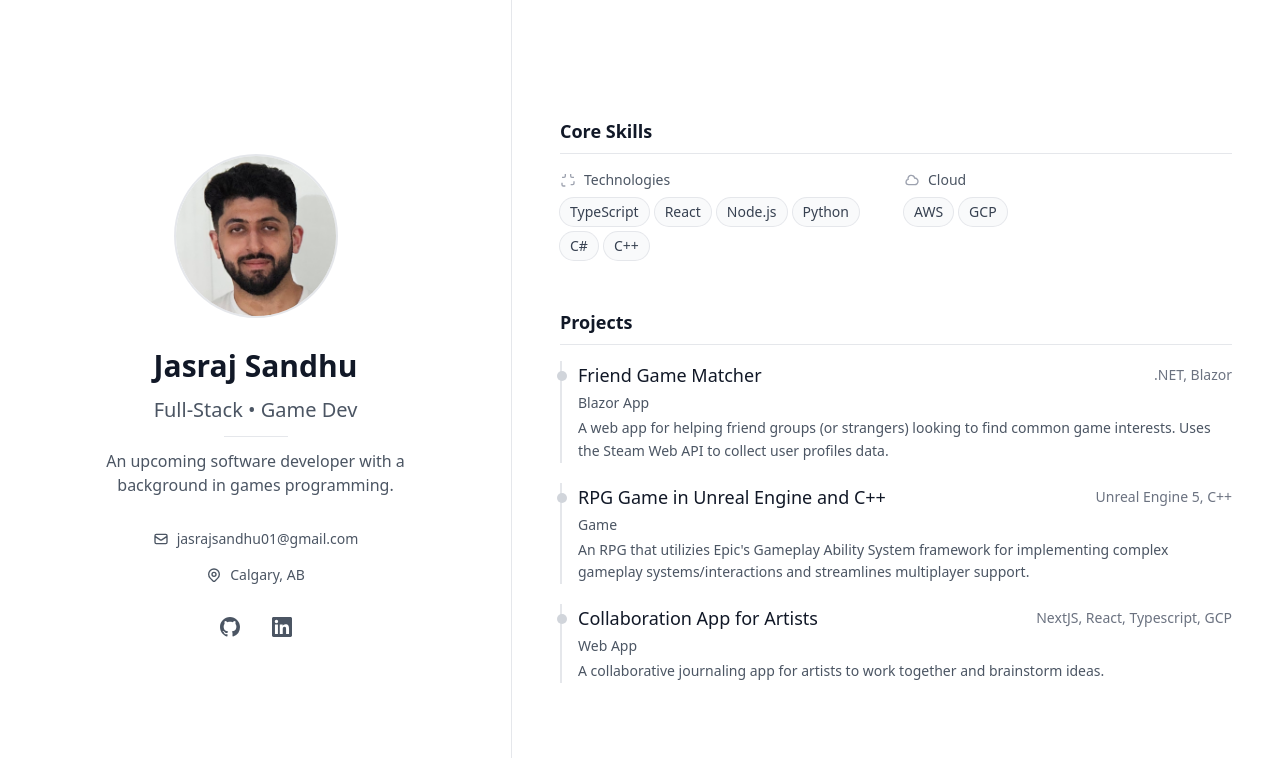
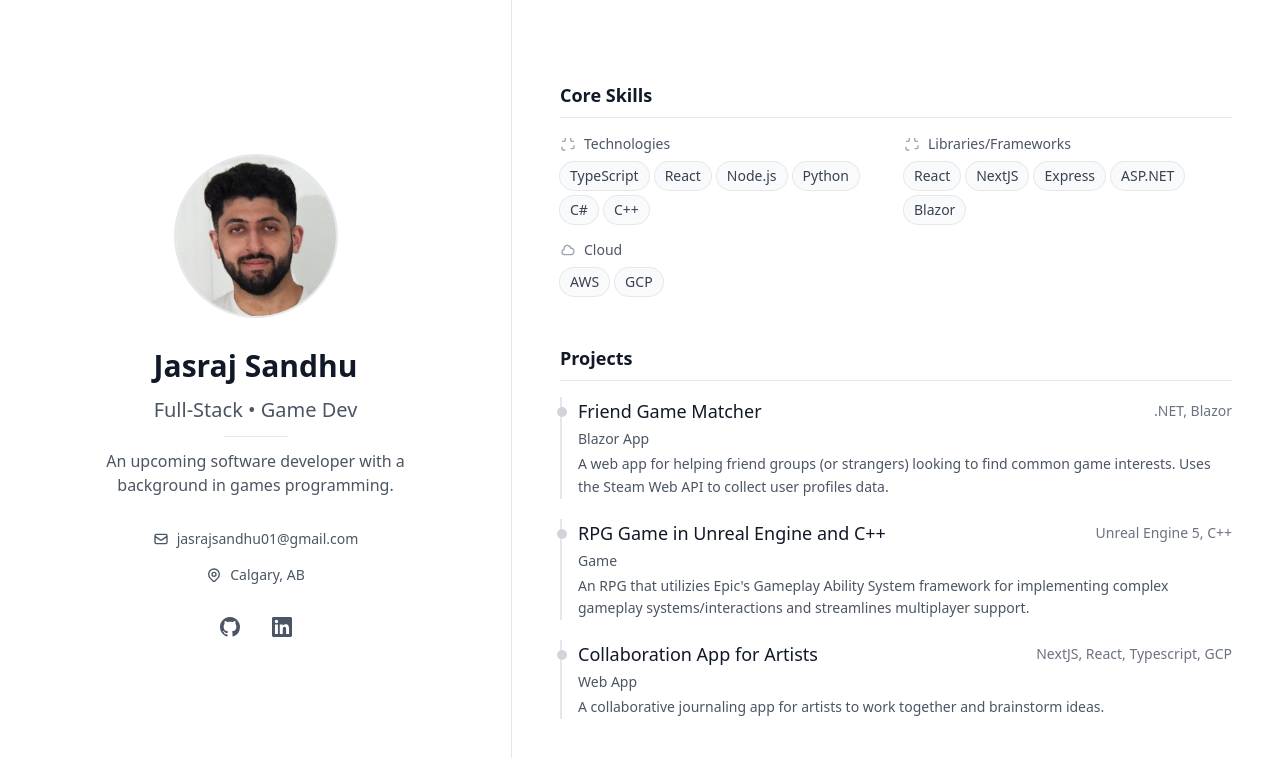
Before and after one commit to JSandhu223/portfolio, a Next.js app: page / in a window 1280 px wide. Shown: the top 758 px of the page. Built offline with nearby package versions, Linux system fonts and the light colour scheme.

Commit message:
Added libraries/frameworks section to skills. Updated hover effect to underline project names.

```diff
--- a/app/components/ExperienceSection.tsx
+++ b/app/components/ExperienceSection.tsx
@@ -9,7 +9,7 @@ const ExperienceSection = () => {
 		},
 		{
 			project: 'RPG Game in Unreal Engine and C++',
-			link: 'https://github.com/JSandhu223/unreal-rpg/tree/rpg-attributes',
+			link: 'https://github.com/JSandhu223/unreal-rpg',
 			appType: 'Game',
 			techStack: 'Unreal Engine 5, C++',
 			description: 'An RPG that utilizies Epic\'s Gameplay Ability System framework for implementing complex gameplay systems/interactions and streamlines multiplayer support.',
@@ -40,7 +40,7 @@ const ExperienceSection = () => {
 								<div className="space-y-1">
 									<div className="flex flex-col md:flex-row md:items-center md:justify-between">
 										{/* <h4 className="text-md font-medium text-gray-900 dark:text-white">{exp.project}</h4> */}
-										<a href={exp.link} target="_blank" className="text-lg font-medium text-gray-900 dark:text-white">{exp.project}</a>
+										<a href={exp.link} target="_blank" className="text-lg font-medium text-gray-900 dark:text-white hover:underline">{exp.project}</a>
 										<span className="text-sm text-gray-500 dark:text-gray-400">{exp.techStack}</span>
 									</div>
 									<p className="text-sm font-medium text-gray-600 dark:text-gray-300">{exp.appType}</p>
--- a/app/components/SkillsSection.tsx
+++ b/app/components/SkillsSection.tsx
@@ -3,6 +3,15 @@ const SkillsSection = () => {
 		{
 			category: 'Technologies',
 			items: ['TypeScript', 'React', 'Node.js', 'Python', 'C#', 'C++'],
+			icon: (
+				<svg className="w-4 h-4" viewBox="0 0 24 24" fill="none" stroke="#9DA2AF" strokeWidth="2">
+					<path d="M8 3v3a2 2 0 01-2 2H3m18 0h-3a2 2 0 01-2-2V3M3 16v3a2 2 0 002 2h3m8-2h3a2 2 0 002-2v-3" />
+				</svg>
+			),
+		},
+		{
+			category: 'Libraries/Frameworks',
+			items: ['React', 'NextJS', 'Express', 'ASP.NET', 'Blazor'],
 			icon: (
 				<svg className="w-4 h-4" viewBox="0 0 24 24" fill="none" stroke="#9DA2AF" strokeWidth="2">
 					<path d="M8 3v3a2 2 0 01-2 2H3m18 0h-3a2 2 0 01-2-2V3M3 16v3a2 2 0 002 2h3m8-2h3a2 2 0 002-2v-3" />
```
